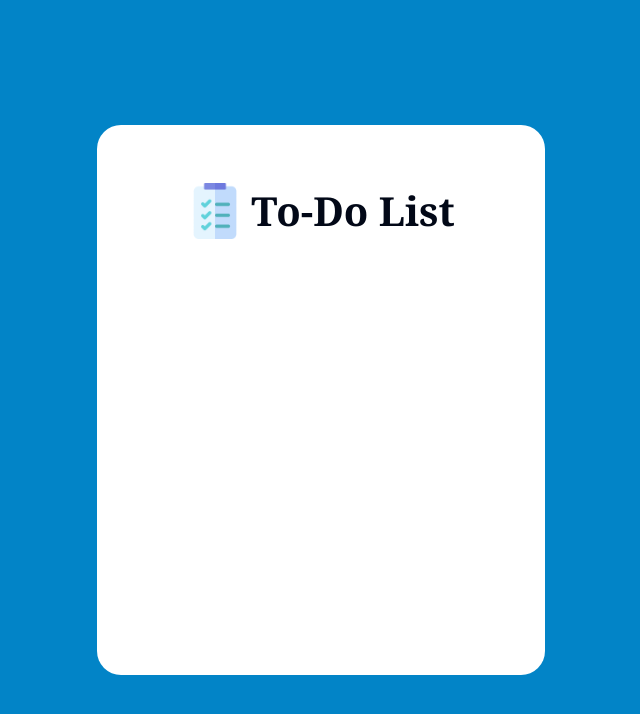
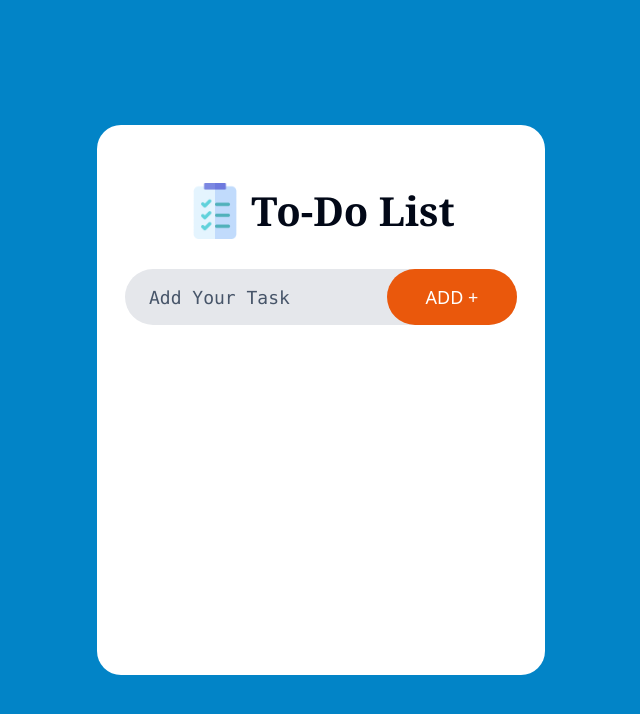
Before and after one commit to Euphoric-Coder/TODO, a React (Vite) app: page / in a window 1280 px wide. Shown: the top 714 px of the page, without its empty margins (319-959 px from the left). Built offline with nearby package versions, Linux system fonts and the light colour scheme.

Commit message:
Added "task" input and "add" button field

```diff
--- a/src/components/Todo.jsx
+++ b/src/components/Todo.jsx
@@ -12,6 +12,17 @@ const Todo = () => {
         <img className="w-14" src={todo} alt="Todo App icon" />
         <h1 className="text-[30pt] font-serif font-semibold">To-Do List</h1>
       </div>
+      {/* input box  */}
+      <div className="flex items-center my-7 rounded-full bg-gray-200">
+        <Input
+          className="rounded-full inline bg-transparent text-lg border-0 outline-none flex-1 h-14 pl-6 pr-2 placeholder:text-slate-600 placeholder:text-lg font-mono ing-0 focus-visible:ring-offset-0 focus-visible:ring-0"
+          type="text"
+          placeholder="Add Your Task"
+        />
+        <Button className="inline rounded-full h-14 w-[130px] bg-orange-600  hover:bg-pink-600 active:bg-red-700 text-lg text-white font-medium cursor-pointer">
+          ADD +
+        </Button>
+      </div>
     </div>
   );
 }
```
